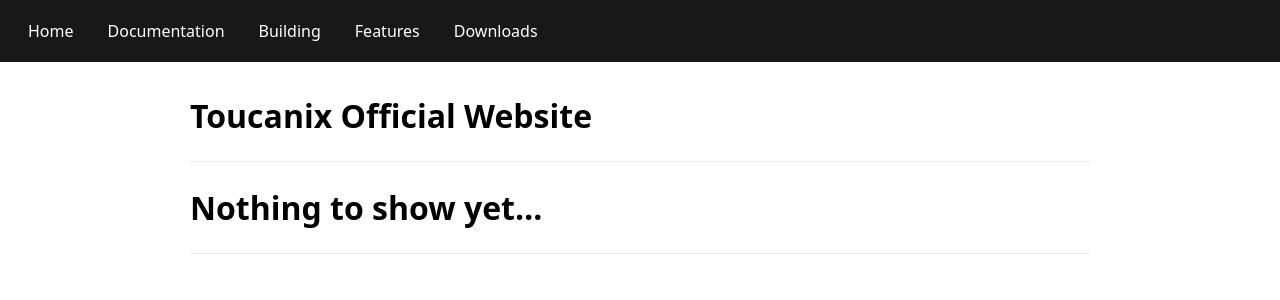
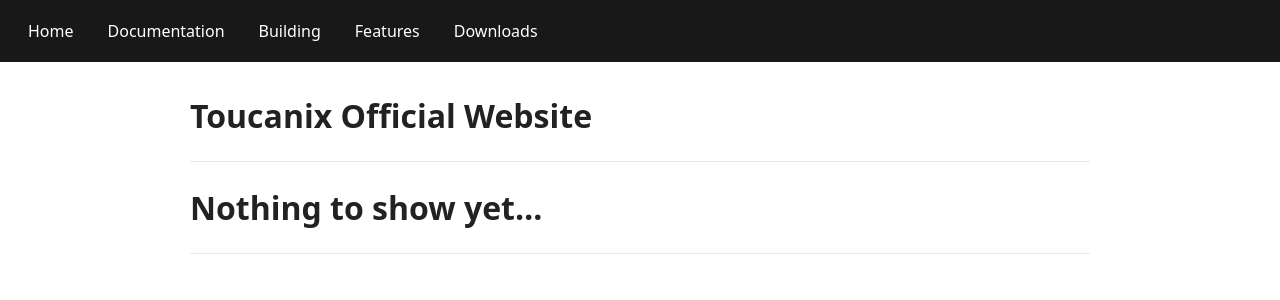
Before and after one commit to CorgiMasterEpic/toucanix-site, a Jekyll site: the page built from documentation/index.md, in a window 1280 px wide. Shown: the top 300 px of the page. Built offline with Jekyll 4.4.1, drawn with Linux system fonts in a browser that asks for light colours.

Commit message:
Add stylesheet link to documentation index

```diff
--- a/documentation/index.md
+++ b/documentation/index.md
@@ -3,6 +3,8 @@ title: Toucanix Official Website
 layout: default
 ---
 
+<link rel="stylesheet" href="/assets/css/theme.css">
+
 # Nothing to show yet...
 
 ---
```
